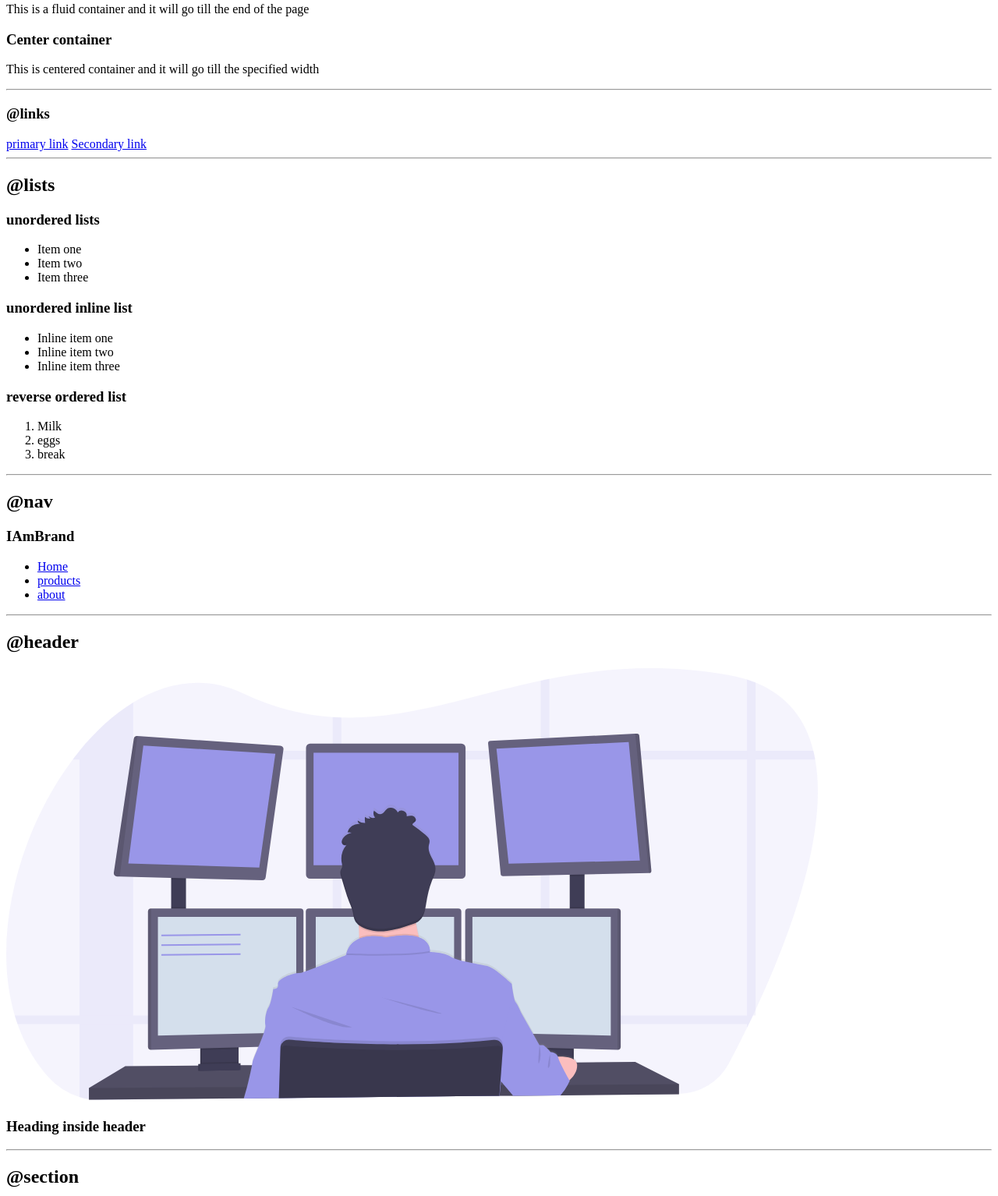
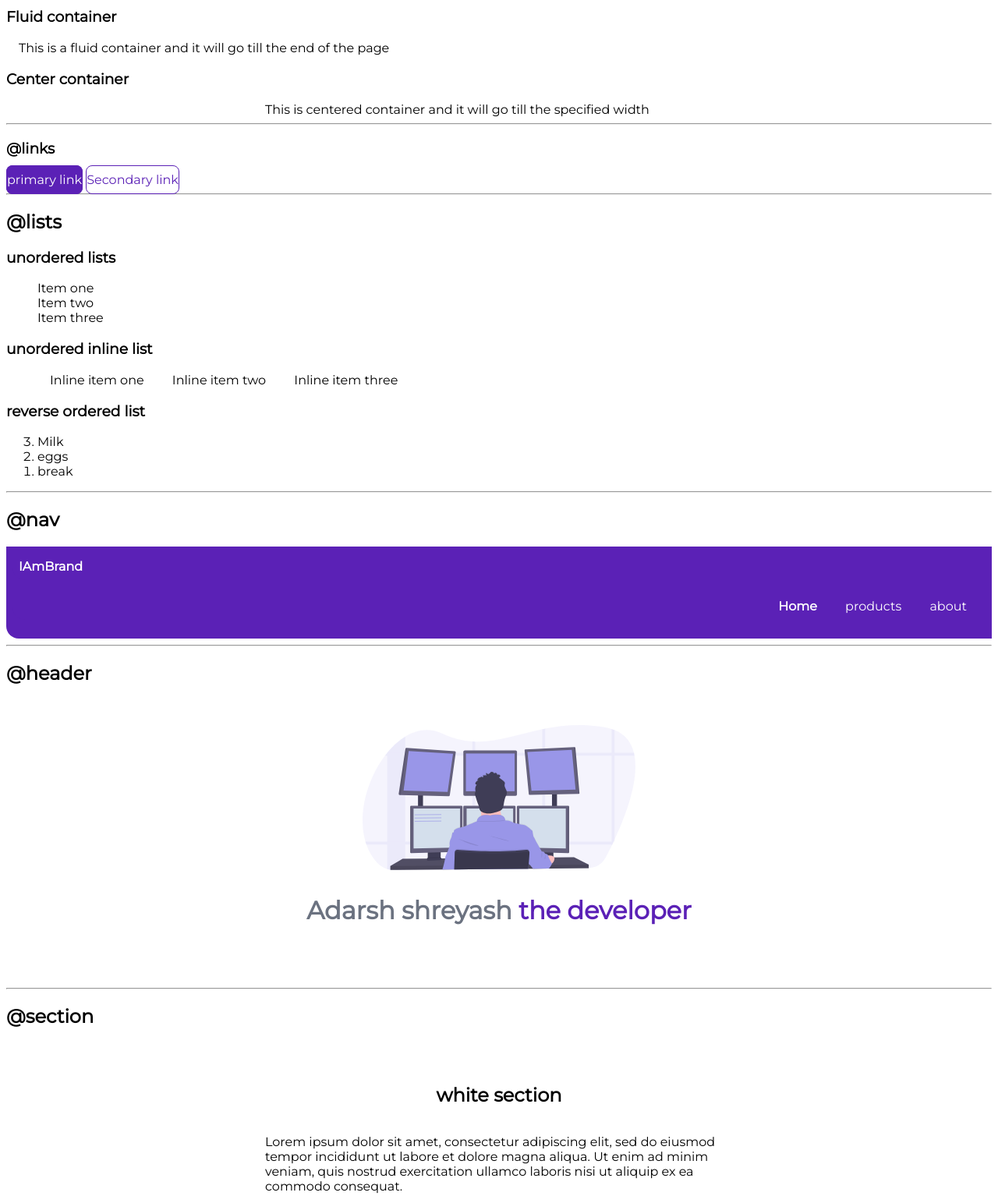
Before and after one commit to ShreyashMahajan/making-html-app-live, a plain HTML site: page index.html in a window 1280 px wide. Shown: the part 443-1977 px from the top of the page at 78% size. Drawn offline with Linux system fonts and the light colour scheme.

Commit message:
feat: code added

```diff
--- a/index.html
+++ b/index.html
@@ -5,12 +5,15 @@
     <meta http-equiv="X-UA-Compatible" content="IE=edge">
     <meta name="viewport" content="width=device-width, initial-scale=1.0">
     <title>Document</title>
+
+    <link href="style.css" rel="stylesheet"> </link>
 </head>
 <body>
     <h2>Shreyash's component library</h2>
     <p>I am practising html ,which i am learning with the help
         of youtube video uploaded on tanay pratap's channel
     </p>
+    <p>This paragraph will have <strong>bold</strong> text.</p>
 
  <hr>
 
@@ -18,7 +21,7 @@
  <h1>This is biggest heading</h1>
  <h2>This is second biggest heading</h2>
 
- <p>Let me show you the normal text. This is free flowing and will wrap at the end like\
+ <p>Let me show you the normal text. This is free flowing and will wrap at the end like
      a paragraph
  </p>
  <small>This is relatively smaller text</small>
@@ -27,72 +30,83 @@
 
  <h2>@container</h2>
  <h3>Fluid container</h3>
-  <p>This is a fluid container and it will go till the end of the page
-       </p>
+  <div class="container" >This is a fluid container and it will go till the end of the page
+  </div>
   <h3>Center container</h3>
-  <p>This is centered container and it will go till
+  <div class="container container-center">This is centered container and it will go till
       the specified width
-  </p>
+    </div>
   <hr>
 
   <h3>@links</h3>
 
-  <a href="/">primary link</a>
-  <a href="/">Secondary link</a>
+  <a href="/" class="link link-primary">primary link</a>
+  <a href="/" class="link link-secondary">Secondary link</a>
 
   <hr>
     <h2>@lists</h2>
     <h3>unordered lists</h3>
-    <ul>
-        <li>Item one</li>
-        <li>Item two</li>
-        <li>Item three</li>
+    <ul class="list-non-bullet">
+         <li>Item one</li>
+         <li>Item two</li>
+         <li>Item three</li>
     </ul>
 
     <h3>unordered inline list</h3>
-    <ul>
-        <li>Inline item one</li>
-        <li>Inline item two</li>
-        <li>Inline item three</li>
+    <ul class="list-non-bullet">
+        <li class="list-item-inline">Inline item one</li>
+        <li class="list-item-inline">Inline item two</li>
+        <li class="list-item-inline">Inline item three</li>
     </ul>
 
     <h3>reverse ordered list</h3>
-    <ol>
+    <ol reversed>
         <li>Milk</li>
         <li>eggs</li>
         <li>break</li>
     </ol>
     <hr>
     <h2>@nav</h2>
-    <h3>IAmBrand</h3>
-    <ul>
-        <li>
-            <a href="/">Home</a>
+    <nav class="navigation container ">
+        <div class="navigation nav-brand">IAmBrand</div>
+       <ul class="navigation nav-pills">
+        <li class="list-item-inline">
+            <a href="/" class="link link-active">Home</a>
         </li>
-        <li>
-            <a href="/">products</a>
+        <li class="list-item-inline">
+            <a href="/" class="link">products</a>
         </li>
-        <li>
-            <a href="/">about</a>
+        <li class="list-item-inline">
+            <a href="/" class="link">about</a>
         </li>
     </ul>
-
+    </nav>
     <hr>
 
     <h2>@header</h2>
-    <header>
-         <img src="image/hero.svg">
-         <h3>Heading inside header</h3>
+    <header class="hero">
+         <img class="hero-img" src="image/hero.svg">
+         <h3 class="hero-heading">Adarsh shreyash
+             <span class="hero-color">the developer</span></h3>
     </header>
     <hr>
 
     <h2>@section</h2>
-    <section>
-        <h3>white section</h3>
-        <div>This will have white background</div>
 
-        <h3>Off white section</h3>
-        <div>This will have grey background</div>
+<section class="section">
+    <div class="container container-center">
+    <h1>white section</h1>
+    <p>Lorem ipsum dolor sit amet, consectetur adipiscing elit, sed do eiusmod tempor incididunt ut labore et dolore magna aliqua. Ut enim ad minim veniam, quis nostrud exercitation ullamco laboris nisi ut aliquip ex ea commodo consequat.</p>
+    </div>
+</section>
+
+<section class="section ow">
+    <div class="container container-center">
+    <h1>Off white section</h1>
+    <p>Lorem ipsum dolor sit amet, consectetur adipiscing elit, sed do eiusmod tempor incididunt ut labore et dolore magna aliqua. Ut enim ad minim veniam, quis nostrud exercitation ullamco laboris nisi ut aliquip ex ea commodo consequat.</p>
+    </div>
+</section>
+
 
         <hr>
         <h2>@footer</h2>
--- /dev/null
+++ b/style.css
@@ -0,0 +1,111 @@
+@import url('https://fonts.googleapis.com/css2?family=Montserrat&display=swap');
+:root {
+    --primary-color : #5B21B6 ;
+    --gray-color : #6B7280;
+    --off-white :#E5E7EB;
+}
+body {
+    font-family: 'Montserrat', sans-serif;
+}
+
+.container {
+    padding : 0rem 1rem;
+
+
+}
+
+.container-center {
+    max-width: 600px;
+    margin: auto;
+}
+
+.link {
+    text-decoration:none;
+    padding : 0.5rem 0rem;
+}
+
+.link-primary {
+    background-color: var(--primary-color);
+    border-radius: 0.5rem;
+    color:white;
+
+    border: 1px solid var(--primary-color);
+}
+
+.link-secondary {
+    color: var(--primary-color);
+    border-radius: 0.5rem;
+    border: 1px solid var(--primary-color)
+}
+
+.list-non-bullet {
+    list-style: none;
+}
+
+.list-item-inline {
+    display: inline;
+    padding: 0rem 1rem;
+
+}
+
+.navigation {
+    background-color: var(--primary-color);
+    color: white;
+    border-bottom-left-radius: 1rem;
+    padding: 0.5rem 0.5rem;
+}
+
+.navigation .nav-brand {
+    font-weight: bold;
+    font-size: 1rem;
+
+}
+
+.navigation .link {
+    color: white;
+}
+.navigation .link-active {
+    font-weight: bold;
+}
+.navigation .nav-pills{
+    text-align: right;
+}
+
+/* header */
+.hero {
+    padding: 2rem;
+    margin: auto;
+
+}
+
+.hero .hero-img {
+    max-width: 350px;
+    display: block;
+    margin:auto;
+}
+
+.hero .hero-heading {
+    font-size: 2rem;
+    color: var(--gray-color);
+    padding-bottom: 0.5rem;
+    text-align: center;
+
+}
+.hero .hero-heading .hero-color {
+    color: var(--primary-color);
+}
+
+/* section */
+
+section {
+    padding: 1rem;
+}
+
+section h1 {
+   text-align: center;
+   padding: 1rem;
+}
+
+.ow {
+    background-color: var(--off-white);
+}
```
